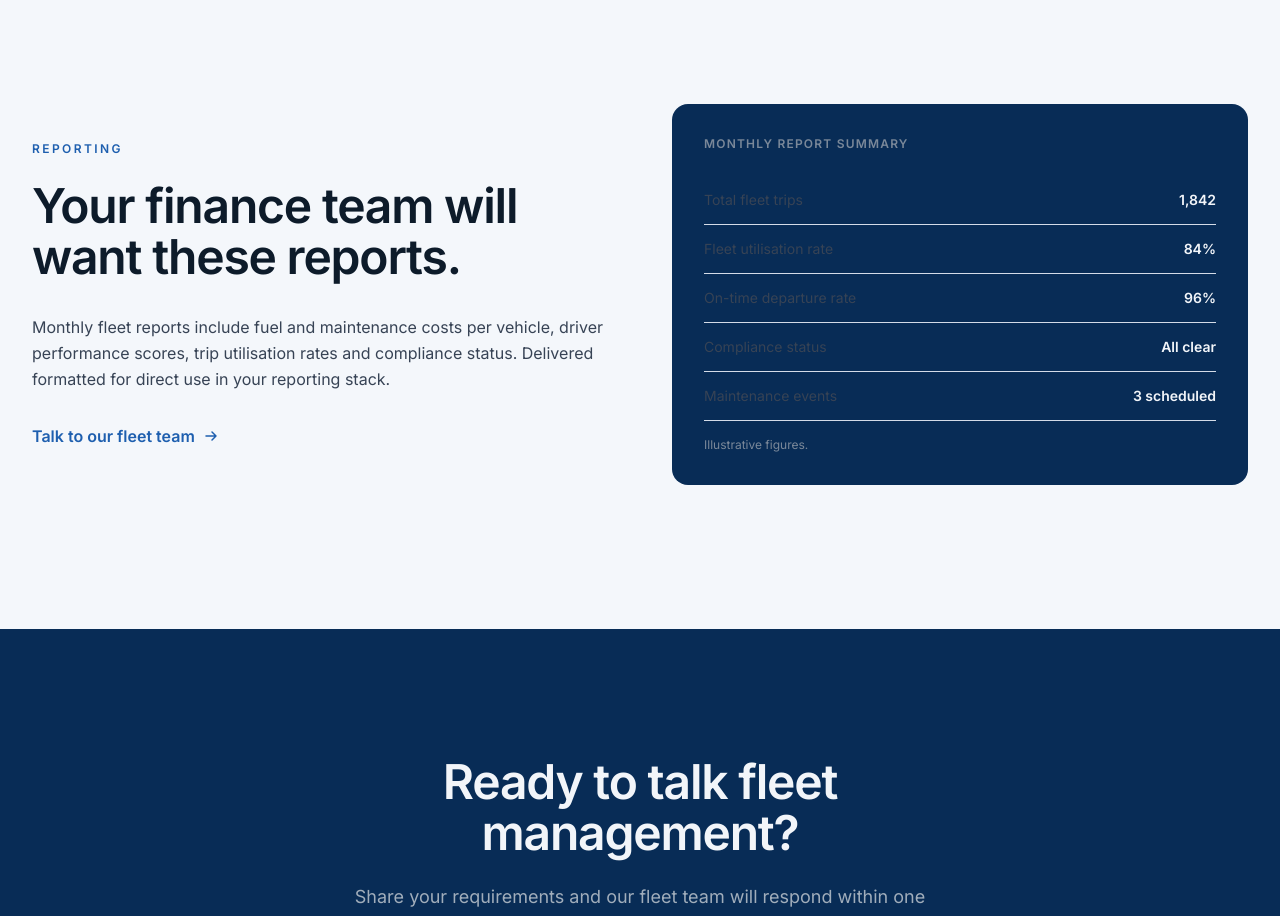
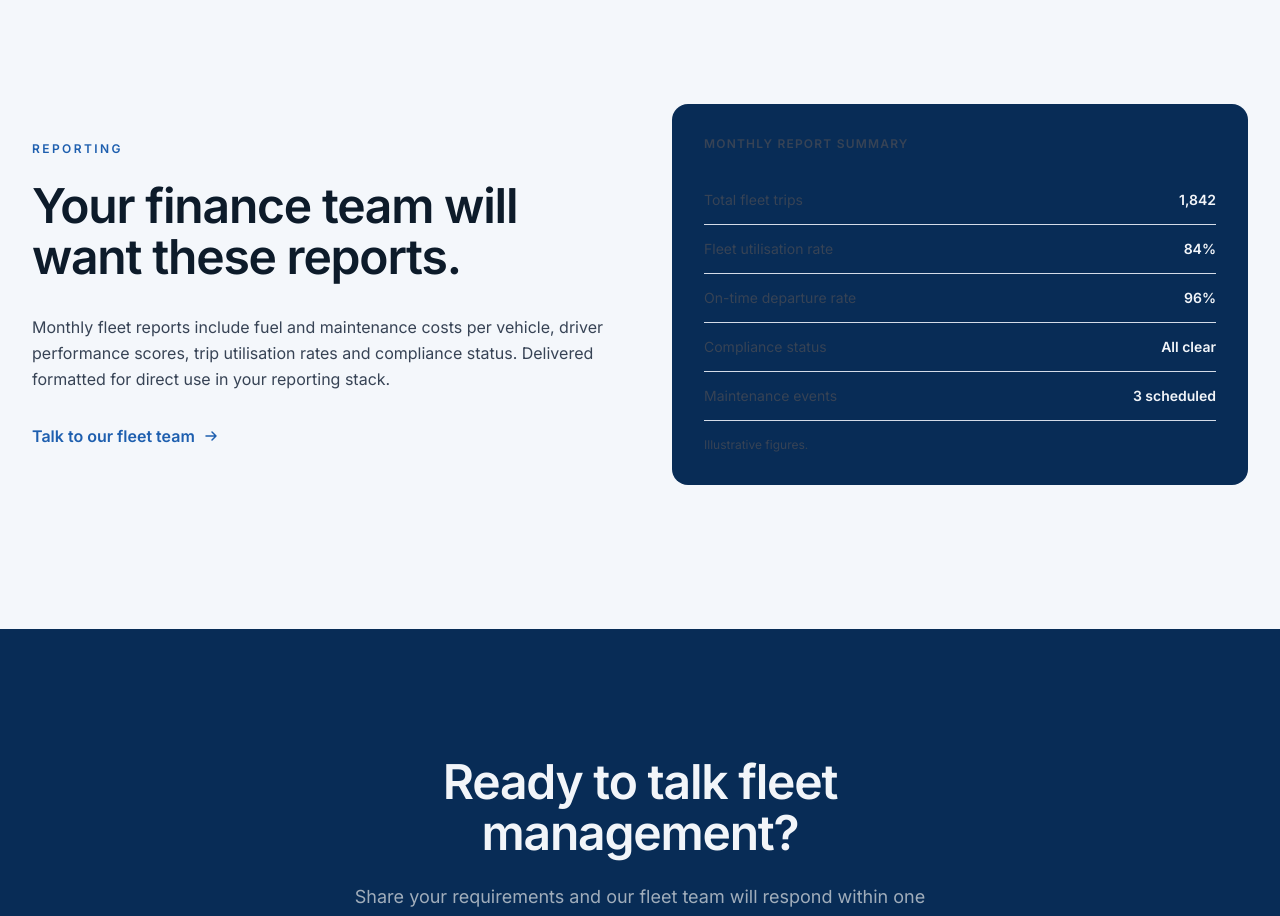
Before and after one commit to rydoraltd/rydora-web, a Next.js app: page /business in a window 1280 px wide. Shown: the part 2240-3156 px from the top of the page. Built offline with nearby package versions, Linux system fonts and the light colour scheme; no server answers.

Commit message:
favicon, quote on auth page, correction on business page

```diff
--- a/app/(auth)/register/page.tsx
+++ b/app/(auth)/register/page.tsx
@@ -139,7 +139,11 @@ function RegisterForm() {
 
         <div className="relative z-10">
           <blockquote className="text-white/90 text-xl font-medium leading-relaxed max-w-sm">
+<<<<<<< HEAD
+            &ldquo;At Rydora, every vehicle is more than transportation — it&rsquo;s an opportunity to create value, generate returns, and drive progress.&rdquo;
+=======
             &ldquo;At Rydora, every vehicle is more than transportation, it’s an opportunity to create value, generate returns, and drive progress&rdquo;
+>>>>>>> 9dd5f3be4ded1643a2398fb9ccd851ffdf6d4572
           </blockquote>
           <div className="flex gap-2 mt-6">
             <span className="w-5 h-1 rounded-full bg-white/25" />
@@ -230,7 +234,7 @@ function RegisterForm() {
                   <select
                     value={countryCode}
                     onChange={(e) => setCountryCode(e.target.value)}
-                    className="rounded-lg px-2 py-3 text-sm text-[var(--rd-ink)] focus:outline-none w-20 shrink-0"
+                    className="rounded-lg px-2 py-3 text-sm text-[var(--rd-ink)] focus:outline-none w-21 shrink-0"
                     style={{ background: "#f0f4fb", border: "1.5px solid transparent" }}
                     onFocus={focusIn}
                     onBlur={focusOut}
--- a/app/(marketing)/business/page.tsx
+++ b/app/(marketing)/business/page.tsx
@@ -334,7 +334,7 @@ export default function BusinessPage() {
                 className="text-xs font-semibold uppercase tracking-widest mb-6"
                 style={{
                   fontFamily: "var(--font-data)",
-                  color: "var(--ink-muted)",
+                  color: "var(--ink-body)",
                 }}
               >
                 Monthly report summary
@@ -375,7 +375,7 @@ export default function BusinessPage() {
                 className="text-xs mt-4"
                 style={{
                   fontFamily: "var(--font-body)",
-                  color: "var(--ink-muted)",
+                  color: "var(--ink-body)",
                 }}
               >
                 Illustrative figures.
```
Also changed, not shown: 1 other file (tests, documents, lock files or other folders).
